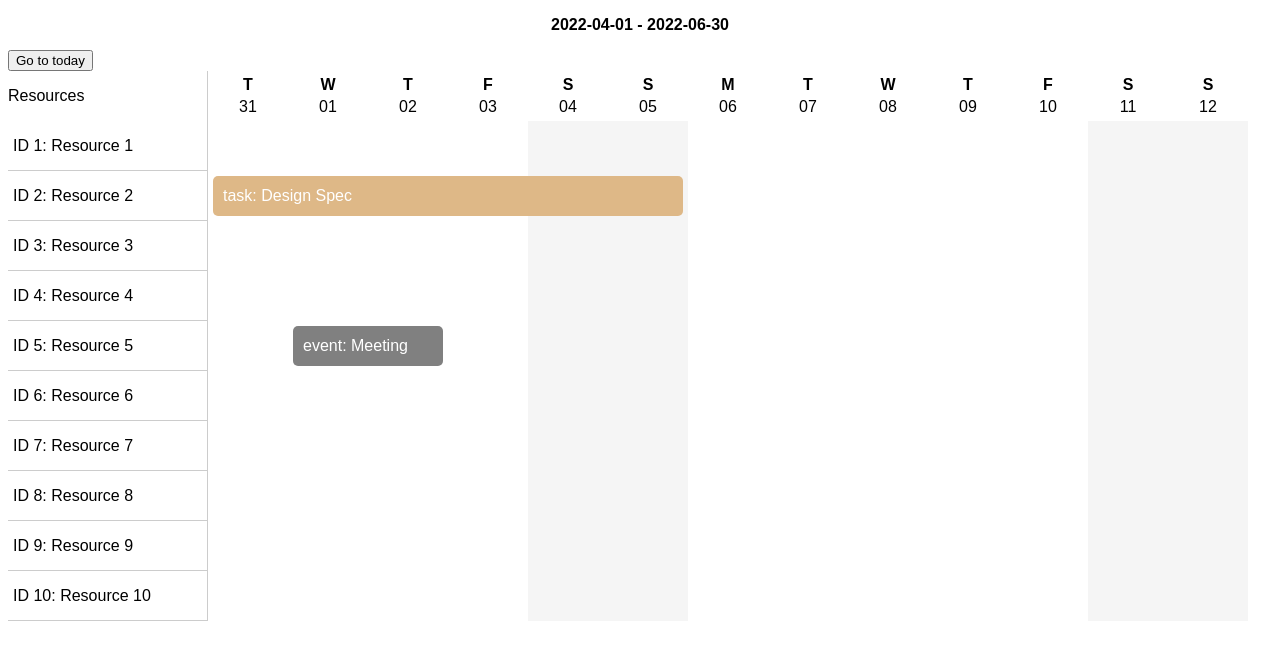
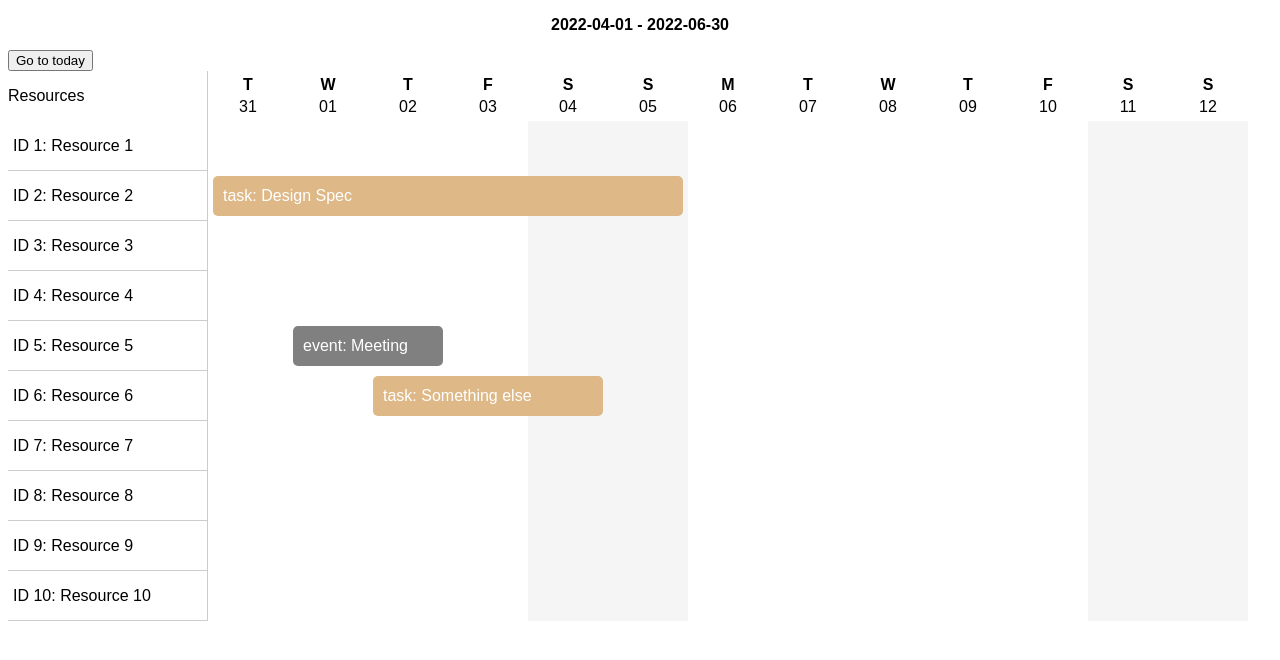
Before and after one commit to tjFogarty/vue-timeline, a Vue app: page / in a window 1280 px wide. Shown: the top 660 px of the page. Built offline with nearby package versions, Linux system fonts and the light colour scheme.

Commit message:
Adds some helpers to keep track of where things should be

```diff
--- a/src/App.vue
+++ b/src/App.vue
@@ -36,6 +36,7 @@ const resources = Array.from({ length: 30 }).map((_, i) => {
 const events = [
   { id: 1, name: 'Meeting', type: 'event', startDate: new DateTime(today).plus({ days: 1 }).toFormat('y-MM-dd'), endDate: new DateTime(today).plus({ days: 2 }).toFormat('y-MM-dd'), resourceId: 5 },
   { id: 4, name: 'Design Spec', type: 'task', startDate: new DateTime(today).toFormat('y-MM-dd'), endDate: new DateTime(today).plus({ days: 5 }).toFormat('y-MM-dd'), resourceId: 2 },
+  { id: 2, name: 'Something else', type: 'task', startDate: new DateTime(today).plus({ days: 2 }).toFormat('y-MM-dd'), endDate: new DateTime(today).plus({ days: 4 }).toFormat('y-MM-dd'), resourceId: 6 },
 ];
 </script>
 
--- a/src/components/TimelineView/components/Event.vue
+++ b/src/components/TimelineView/components/Event.vue
@@ -1,5 +1,6 @@
 <template>
-  <div class="event" :style="positionStyles" ref="target">
+  <div class="event" :style="positionStyles" ref="target" draggable="true" @dragstart="handleDragStart"
+    @dragend="handleDragEnd">
     <slot v-if="targetIsVisible" name="event" v-bind="{ item: data }">{{ data.name }}</slot>
   </div>
 </template>
@@ -22,16 +23,29 @@ const { eventPositions, resourceHeight } = useCurrentTimeline();
 const resourceHeightPx = computed(() => {
   return `${resourceHeight}px`;
 });
+const position = computed(() => {
+  if (!eventPositions.value[props.data.id]) return '';
+  const pos = eventPositions.value[props.data.id];
+  return { x: pos.left, y: pos.top, w: pos.width };
+});
 const positionStyles = computed(() => {
-  if (!eventPositions.value[props.data.id]) return '';
+  if (!position.value) return '';
 
-  const position = eventPositions.value[props.data.id];
-  return `--transform: translate(${position.left}px, ${position.top}px); --width: ${position.width}px`;
+  return `--transform: translate(${position.value.x}px, ${position.value.y}px); --width: ${position.value.w}px`;
 });
 
 useIntersectionObserver(target, ([{ isIntersecting }]) => {
   targetIsVisible.value = isIntersecting;
 });
+
+function handleDragStart(e) {
+  console.log('drag start', { e })
+  e.dataTransfer.dropEffect = 'move';
+}
+
+function handleDragEnd(e) {
+  console.log('drag end', { e });
+}
 </script>
 
 <style scoped>
--- a/src/components/TimelineView/composables/useTimeline.js
+++ b/src/components/TimelineView/composables/useTimeline.js
@@ -1,4 +1,4 @@
-import { onMounted, onUnmounted, ref, computed, watch, provide, shallowRef, inject } from 'vue';
+import { onMounted, onUnmounted, ref, computed, provide, shallowRef, inject } from 'vue';
 import { useThrottleFn } from '@vueuse/core';
 import { DateTime } from 'luxon';
 
@@ -33,6 +33,20 @@ export default function useTimeline({
 
     return dates;
   });
+  const datePositions = computed(() => {
+    const positions = {};
+    dates.value.forEach((date, index) => {
+      positions[date.toFormat('y-MM-dd')] = (index * columnWidth) + resourceWidth;
+    });
+    return positions;
+  });
+  const resourcePositions = computed(() => {
+    const positions = {};
+    resources.forEach((resource, index) => {
+      positions[resource.id] = headerHeight + (index * resourceHeight);
+    });
+    return positions;
+  });
   const timelineWidth = computed(() => {
     return (dates.value.length * columnWidth) + resourceWidth;
   });
@@ -61,9 +75,8 @@ export default function useTimeline({
       const dateIndex = dates.value.findIndex((d) => d.hasSame(start, 'day'));
 
       if (dateIndex !== -1) {
-        const leftPos = (dateIndex * columnWidth) + resourceWidth;
-        const resourceIndex = resources.findIndex((r) => r.id === event.resourceId);
-        const topPos = headerHeight + (resourceIndex * resourceHeight);
+        const leftPos = datePositions.value[event.startDate];
+        const topPos = resourcePositions.value[event.resourceId];
         const { days } = end.diff(start, 'days').toObject();
 
         positions[event.id] = {
@@ -82,10 +95,6 @@ export default function useTimeline({
     return dates.value.findIndex((d) => {
       return d.hasSame(now, 'day');
     });
-  });
-
-  watch([hoveredResourceId, hoveredDate], ([resourceId, date]) => {
-    console.log({ resourceId, date: date?.toFormat('y-MM-dd') });
   });
 
   function handleScroll(event) {
@@ -142,15 +151,22 @@ export default function useTimeline({
 
   const throttledHandleMouseMove = useThrottleFn(handleMouseMove, 100);
 
+  // this will make the `dragend` listener fire immediately
+  function handleDragOver(e) {
+    e.preventDefault();
+  }
+
   onMounted(() => {
     container.value.addEventListener('mousemove', throttledHandleMouseMove);
     container.value.addEventListener('scroll', throttledHandleScroll);
+    container.value.addEventListener('dragover', handleDragOver);
     goToToday();
   });
 
   onUnmounted(() => {
     container.value.removeEventListener('mousemove', throttledHandleMouseMove);
     container.value.removeEventListener('scroll', throttledHandleScroll);
+    container.value.removeEventListener('dragover', handleDragOver);
   });
 
   return {
@@ -161,6 +177,8 @@ export default function useTimeline({
     resources,
     events,
     dates,
+    datePositions,
+    resourcePositions,
     weekendOccurences,
     eventPositions,
     timelineWidth,
```
